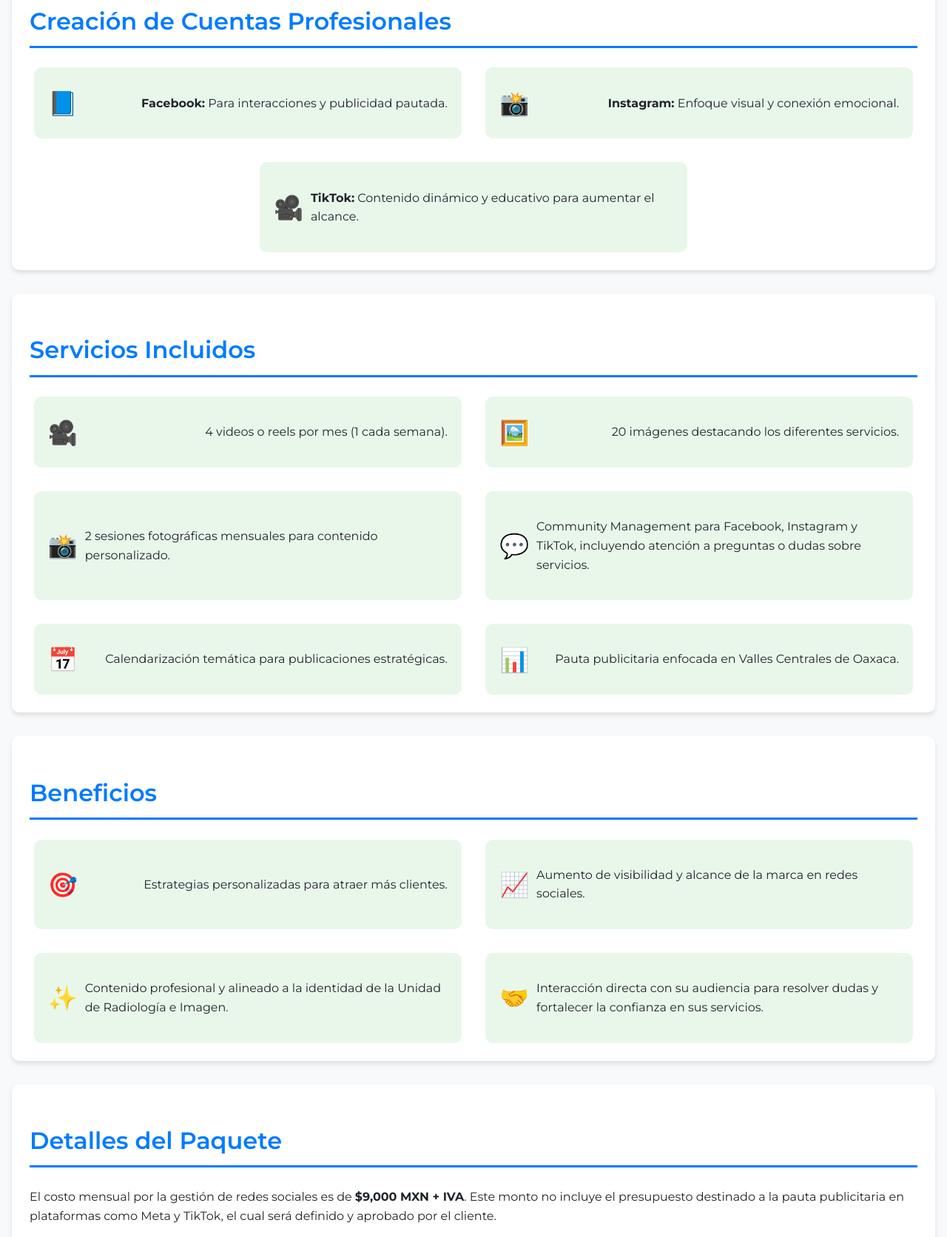
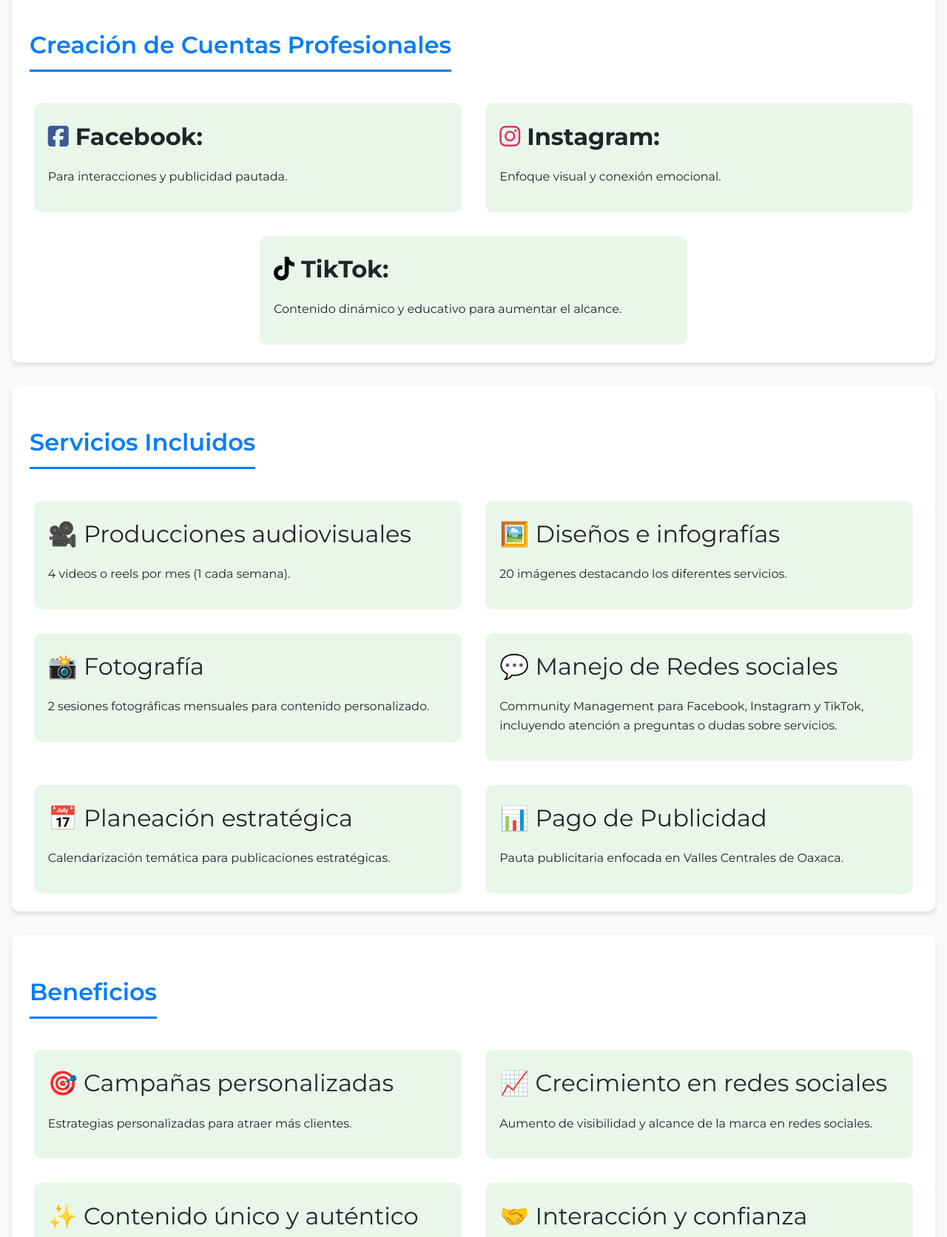
Before and after one commit to AdrianaLopezOlivera/PropuestaPublicitariaAmigon, a plain HTML site: page index.html in a window 1280 px wide. Shown: the part 543-2215 px from the top of the page at 74% size. Drawn offline with nearby package versions, Linux system fonts and the light colour scheme.

Commit message:
Flexbox alignment

```diff
--- a/index.html
+++ b/index.html
@@ -5,6 +5,8 @@
     <meta name="viewport" content="width=device-width, initial-scale=1.0">
     <title>Propuesta - Amigón & Amigón</title>
     <link rel="stylesheet" href="styles.css">
+    <link rel="stylesheet" href="https://cdnjs.cloudflare.com/ajax/libs/font-awesome/6.5.1/css/all.min.css">
+
 </head>
 <body>
     <header>
@@ -23,47 +25,48 @@
         <div class="section">
             <h2>Creación de Cuentas Profesionales</h2>
             <div class="services">
-                <div class="card">
-                    <span>📘 </span>
-                    <p><strong>Facebook:</strong> Para interacciones y publicidad pautada.</p>
+                <div class="card facebook">
+                    <span><i class="fab fa-facebook-square"></i><strong> Facebook:</strong></span>
+                    <p>Para interacciones y publicidad pautada.</p>
                 </div>
-                <div class="card">
-                    <span>📸 </span>
-                    <p><strong>Instagram:</strong> Enfoque visual y conexión emocional.</p>
+                <div class="card instagram">
+                    <span><i class="fab fa-instagram"></i><strong> Instagram:</strong></span>
+                    <p>Enfoque visual y conexión emocional.</p>
                 </div>
-                <div class="card">
-                    <span>🎥 </span>
-                    <p><strong>TikTok:</strong> Contenido dinámico y educativo para aumentar el alcance.</p>
+                <div class="card tiktok">
+                    <span><i class="fab fa-tiktok"></i><strong> TikTok:</strong></span>
+                    <p>Contenido dinámico y educativo para aumentar el alcance.</p>
                 </div>
             </div>
         </div>
+
 
 
         <div class="section">
             <h2>Servicios Incluidos</h2>
             <div class="services">
                 <div class="card">
-                    <span>🎥 </span>
+                    <span>🎥 Producciones audiovisuales</span>
                     <p>4 videos o reels por mes (1 cada semana).</p>
                 </div>
                 <div class="card">
-                    <span>🖼️ </span>
+                    <span>🖼️ Diseños e infografías</span>
                     <p>20 imágenes destacando los diferentes servicios.</p>
                 </div>
                 <div class="card">
-                    <span>📸 </span>
+                    <span>📸 Fotografía</span>
                     <p>2 sesiones fotográficas mensuales para contenido personalizado.</p>
                 </div>
                 <div class="card">
-                    <span>💬 </span>
+                    <span>💬 Manejo de Redes sociales</span>
                     <p>Community Management para Facebook, Instagram y TikTok, incluyendo atención a preguntas o dudas sobre servicios.</p>
                 </div>
                 <div class="card">
-                    <span>📅 </span>
+                    <span>📅 Planeación estratégica</span>
                     <p>Calendarización temática para publicaciones estratégicas.</p>
                 </div>
                 <div class="card">
-                    <span>📊 </span>
+                    <span>📊 Pago de Publicidad</span>
                     <p>Pauta publicitaria enfocada en Valles Centrales de Oaxaca.</p>
                 </div>
             </div>
@@ -73,19 +76,19 @@
             <h2>Beneficios</h2>
             <div class="benefits">
                 <div class="card">
-                    <span>🎯 </span>
+                    <span>🎯 Campañas personalizadas </span>
                     <p>Estrategias personalizadas para atraer más clientes.</p>
                 </div>
                 <div class="card">
-                    <span>📈 </span>
+                    <span>📈 Crecimiento en redes sociales</span>
                     <p>Aumento de visibilidad y alcance de la marca en redes sociales.</p>
                 </div>
                 <div class="card">
-                    <span>✨ </span>
-                    <p>Contenido profesional y alineado a la identidad de la Unidad de Radiología e Imagen.</p>
+                    <span>✨ Contenido único y auténtico</span>
+                    <p>Creación de contenido visual y escrito que conecta emocionalmente con tu audiencia y refleja la esencia de la Unidad de Radiología e Imagen.</p>
                 </div>
                 <div class="card">
-                    <span>🤝 </span>
+                    <span>🤝 Interacción y confianza</span>
                     <p>Interacción directa con su audiencia para resolver dudas y fortalecer la confianza en sus servicios.</p>
                 </div>
             </div>
--- a/styles.css
+++ b/styles.css
@@ -23,7 +23,6 @@ body {
 header {
     background-color: var(--primary-color);
     color: white;
-    font-family: inherit;
     display: flex;
     align-items: center;
     justify-content: center;
@@ -35,7 +34,6 @@ header .logo-container {
     width: 100px;
     height: 75px;
     border-radius: 50%;
-    font-family: inherit;
     overflow: hidden;
     background-color: #FFFFFF;
 }
@@ -71,6 +69,10 @@ header h1 {
     background: var(--card-bg-color);
     border-radius: var(--card-border-radius);
     box-shadow: 0 4px 6px rgba(0, 0, 0, 0.1);
+    display: flex;
+    flex-direction: column;
+    align-items: center;
+    gap: 1rem;
 }
 
 .section h2 {
@@ -79,6 +81,7 @@ header h1 {
     color: var(--primary-color);
     font-size: 2rem;
     font-weight: 600;
+    align-self: flex-start;
 }
 
 .services, .benefits {
@@ -86,17 +89,21 @@ header h1 {
     flex-wrap: wrap;
     gap: 2rem;
     justify-content: center;
+    align-items: flex-start;
 }
+
 .services li, .benefits li {
     display: flex;
     align-items: center;
     margin-left: 0.7rem;
     font-size: 3rem;
 }
+
 .services span, .benefits span {
     font-size: 2rem;
     margin-right: 10px;
 }
+
 .services li span, .benefits li span {
     margin-right: 1rem;
     margin-left: 0.7rem;
@@ -109,9 +116,10 @@ header h1 {
     padding: 1.2rem;
     width: 45%;
     display: flex;
-    align-items: center;
+    flex-direction: column;
+    justify-content: space-between;
+    align-items: flex-start;
     text-align: left;
-    justify-content: space-between;
     transition: transform 0.3s;
     font-weight: 400;
 }
@@ -161,7 +169,6 @@ footer p {
     margin: 0;
 }
 
-/* Reusable Flex Classes */
 .flex-center {
     display: flex;
     justify-content: center;
@@ -178,7 +185,19 @@ footer p {
     flex-direction: column;
 }
 
-/* Media Queries */
+.facebook i {
+    color: #3b5998;
+}
+
+
+.instagram i {
+    color: #E1306C;
+}
+
+
+.tiktok i {
+    color: #000000;
+}
 @media (max-width: 768px) {
     header {
         flex-direction: column;
@@ -190,8 +209,9 @@ footer p {
         margin-top: 1rem;
     }
 
-    .services .card, .benefits .card {
-        width: 100%;
+    .services .card p, .benefits .card p {
+        margin: 0;
+        line-height: 1.5;
     }
 
     .container {
```
